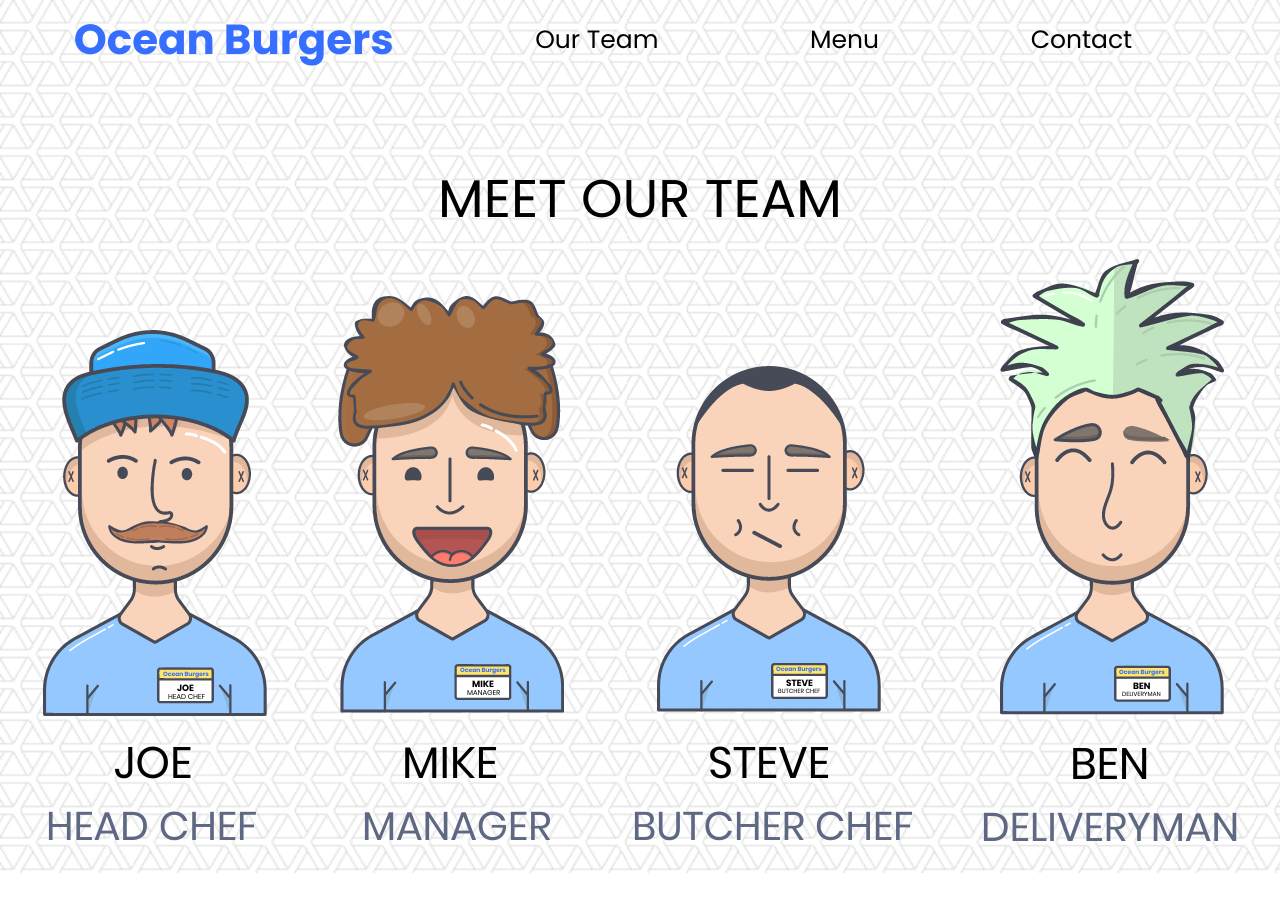
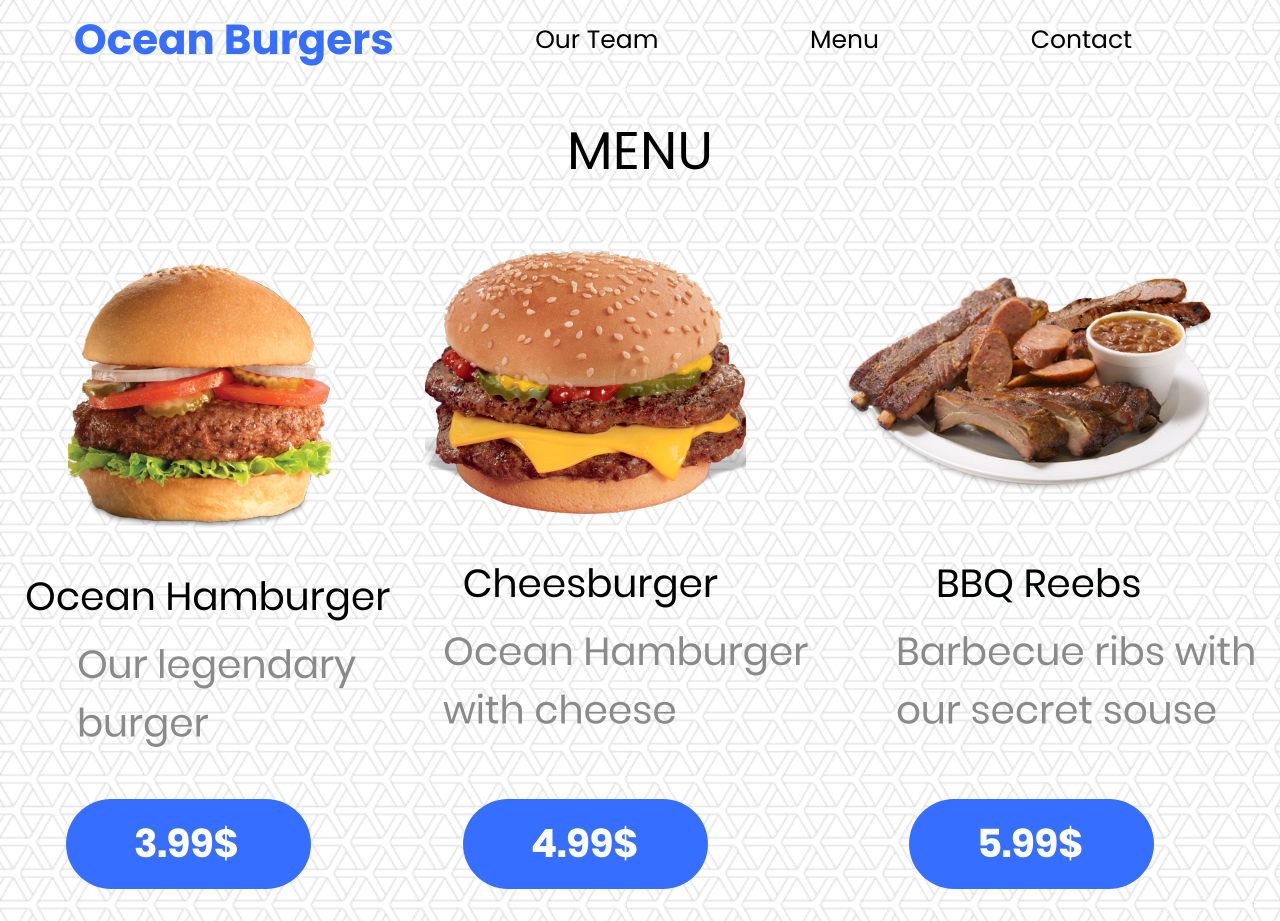
Before and after one commit to andreyoch/restaurant_page, a website built with webpack: page dist/index.html in a window 1280 px wide. Before the commit the page ends 873 px from the top, so only its background shows below. Built offline with nearby package versions, Linux system fonts and the light colour scheme.

Commit message:
Do menu page

```diff
--- a/dist/css/style.css
+++ b/dist/css/style.css
@@ -120,8 +120,9 @@ html {
 
 .team {
   margin-top: 88px;
+  display: none;
 }
-.team_subtitle {
+.subtitle {
   text-align: center;
   color: #000000;
   font-family: var(--main-font);
@@ -139,3 +140,21 @@ html {
 .team_row_container {
   margin: 20px;
 }
+
+.menu {
+  margin-top: 40px;
+}
+.menu_row {
+  margin-top: 40px;
+  display: flex;
+  justify-content: space-around;
+  align-items: baseline;
+  flex-wrap: wrap;
+}
+.menu_row_container {
+  margin: 20px 10px;
+}
+
+img {
+  width: 100%;
+}
--- a/dist/index.html
+++ b/dist/index.html
@@ -47,12 +47,34 @@
           </div>
         </div>
         <div class="team">
-          <div class="team_subtitle">meet our team</div>
+          <div class="team_subtitle subtitle">meet our team</div>
           <div class="team_row">
-            <div class="team_row_container"><img src="img/joe.png" alt="" /></div>
-            <div class="team_row_container"><img src="img/mike.png" alt="" /></div>
-            <div class="team_row_container"><img src="img/steve.png" alt="" /></div>
-            <div class="team_row_container"><img src="img/ben.png" alt="" /></div>
+            <div class="team_row_container">
+              <img src="img/joe.png" alt="" />
+            </div>
+            <div class="team_row_container">
+              <img src="img/mike.png" alt="" />
+            </div>
+            <div class="team_row_container">
+              <img src="img/steve.png" alt="" />
+            </div>
+            <div class="team_row_container">
+              <img src="img/ben.png" alt="" />
+            </div>
+          </div>
+        </div>
+        <div class="menu">
+          <div class="menu_subtitle subtitle">Menu</div>
+          <div class="menu_row">
+            <div class="menu_row_container">
+              <img src="img/ocean_hamburger.png" alt="ocean_hamburger" />
+            </div>
+            <div class="menu_row_container">
+              <img src="img/cheesburger.png" alt="cheesburger" />
+            </div>
+            <div class="menu_row_container">
+              <img src="img/reebs.png" alt="reebs" />
+            </div>
           </div>
         </div>
       </div>
```
Also changed, not shown: dist/img/cheesburger.png (added), dist/img/ocean_hamburger.png (added), dist/img/reebs.png (added).
